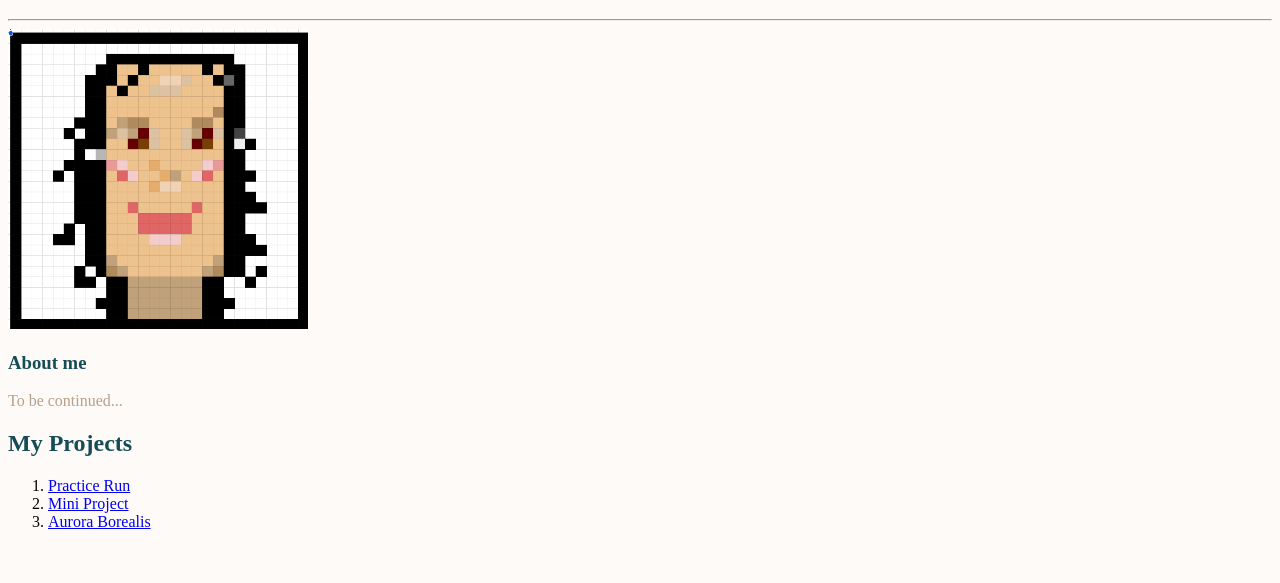
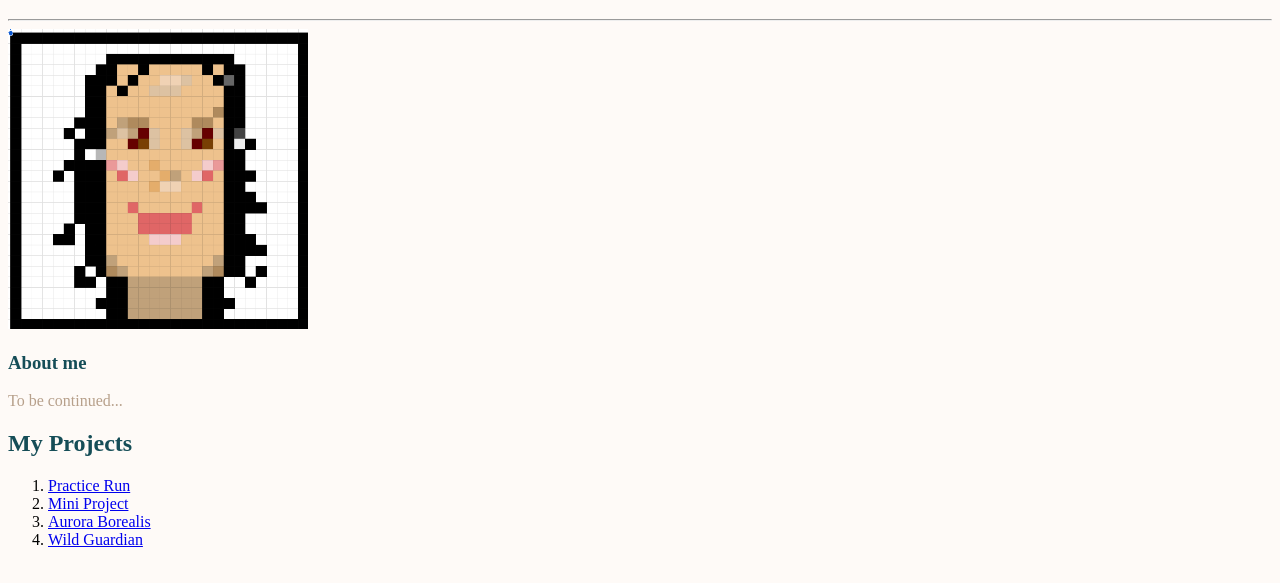
Before and after one commit to rmnjot23/sampleRepository, a plain HTML site: page index.html in a window 1280 px wide. Shown: the part 61-644 px from the top of the page. Drawn offline with Linux system fonts and the light colour scheme.

Commit message:
new project added

```diff
--- a/index.html
+++ b/index.html
@@ -21,6 +21,7 @@
     <li> <a href="practice.html"> Practice Run </a><br></li>
     <li> <a href="project1.html"> Mini Project </a><br></li>
     <li> <a href="lab1.html"> Aurora Borealis</a><br></li>
+    <li> <a href="new.html"> Wild Guardian</a></li>
    </ol>
 
 
```
